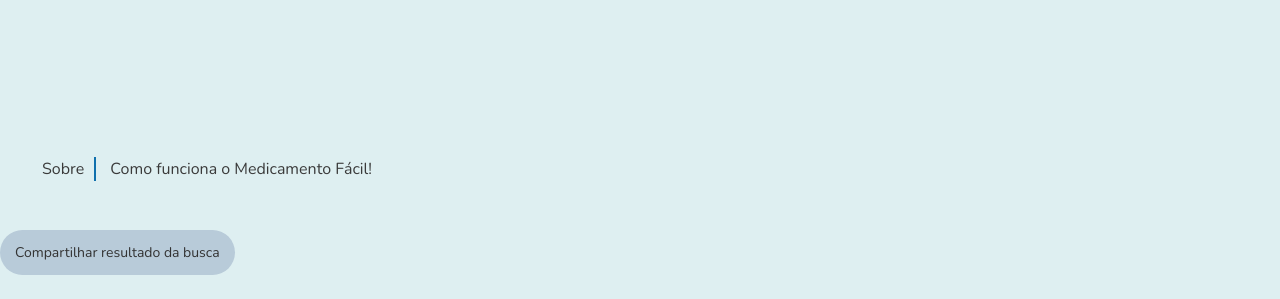
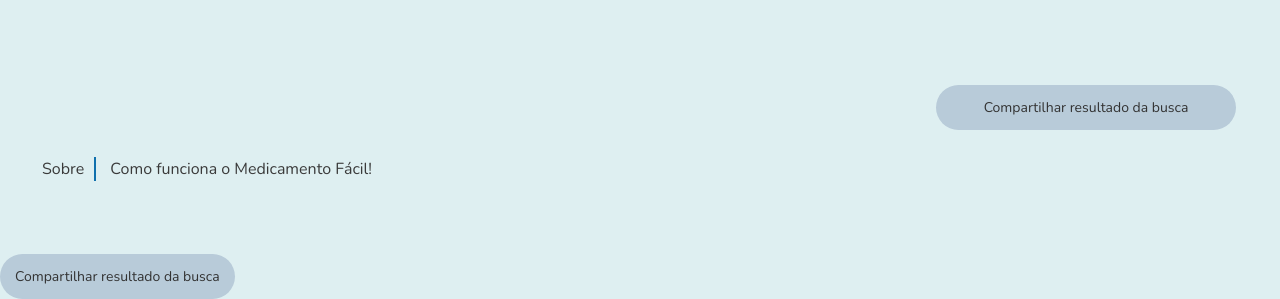
Before and after one commit to ICEI-PUC-Minas-PMV-ADS/pmv-ads-2022-1-e1-proj-web-t5-medicamento-facil, a plain HTML site: page respesquisa.html in a window 1280 px wide. Shown: the part 603-902 px from the top of the page. Before the commit the page ends 878 px from the top, so only its background shows below. Drawn offline with nearby package versions, Linux system fonts and the light colour scheme; some packages are replaced by stand-ins of ours.

Commit message:
Adicionado botão "compartilha busca"
Adicionado botão "compartilha busca" página "resultado de pesquisa"

```diff
--- a/css/respesquisa.css
+++ b/css/respesquisa.css
@@ -37,3 +37,9 @@ h2{
     top: -45%;
     left: 51%;
 }
+#compartilha{
+    width:300px;
+    position: relative;
+    right: 20px;
+    bottom: 10px;
+}
--- a/respesquisa.html
+++ b/respesquisa.html
@@ -29,13 +29,13 @@
     </header>
     <main>
 
-        <!-- Adição Fagner ao arquivo Mapa.HTML-->
         <div class="resultado">
         <div class="row">
             <div class="col-md-12">
                     <h1>Resultado da Busca</h1>
             </div>
             </div>
+        </br>
 
         <div class="row">
             <div class="col-md-8">
@@ -72,9 +72,17 @@
         </div>
 </div>
        </main>
-    <!-- Fim Adição Fagner ao arquivo Mapa.HTML-->
 
     <footer class="row">
+
+        <div class="row">
+            <div class="col-md-7"></div>
+            <div class="col-md-5 text-end">
+             <button id="compartilha" class="botao-padrao">Compartilhar resultado da busca</button>
+            </br>
+            </div>
+        </div>
+
         <div class="col-md-12">
             <nav>
                 <ul class="lista-horizontal">
```
